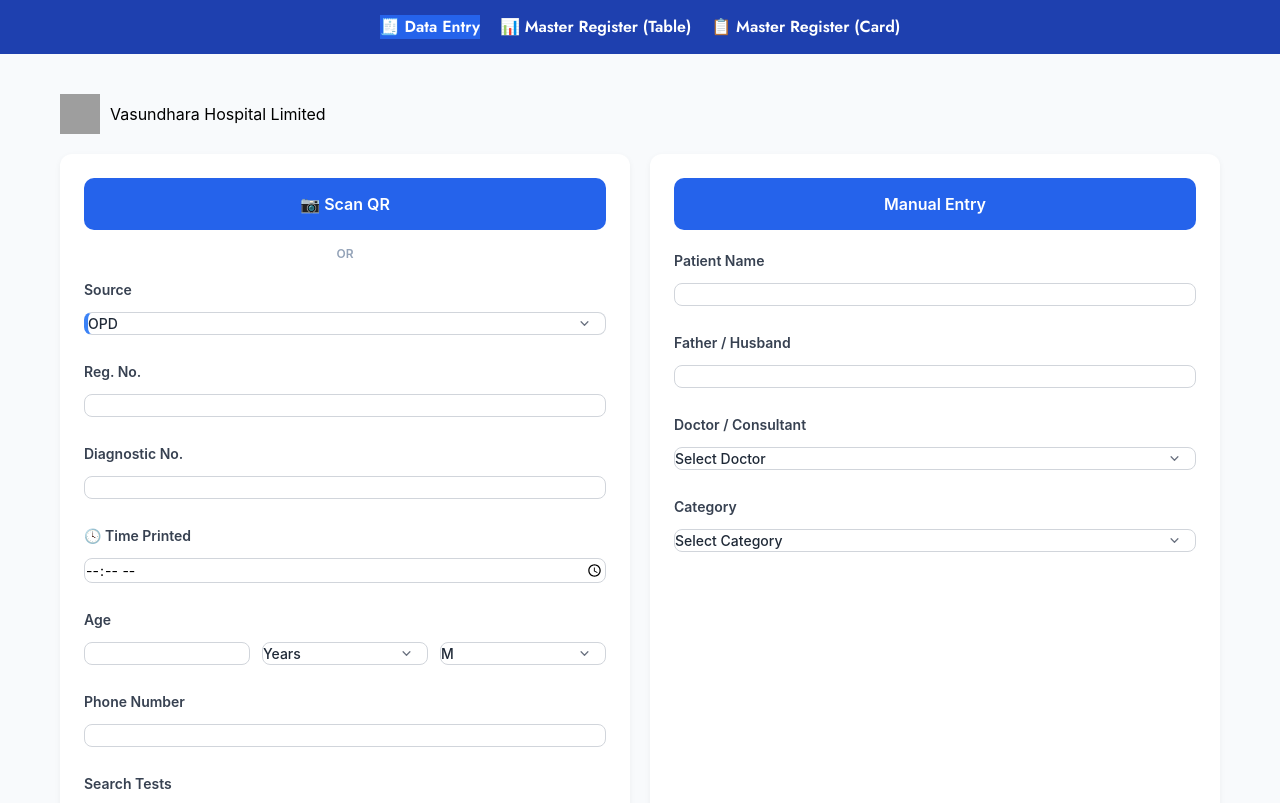
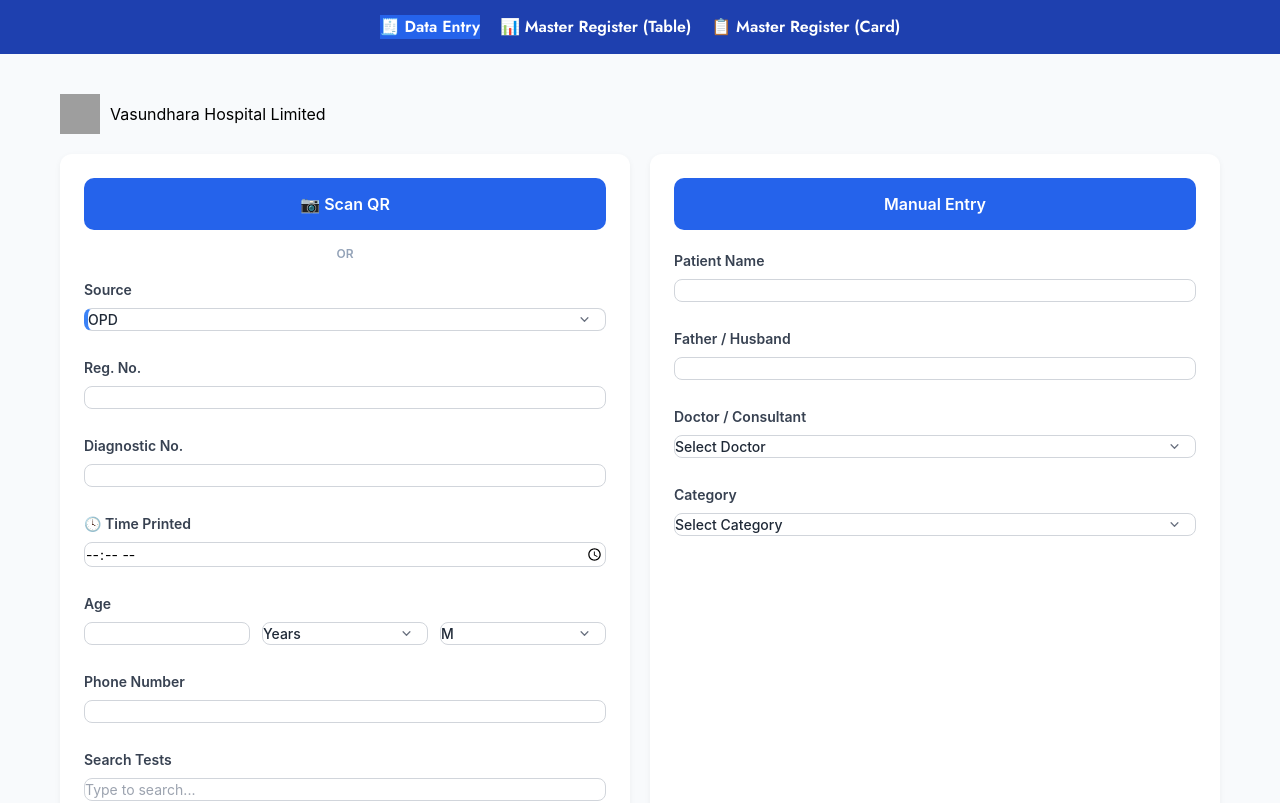
Before and after one commit to dailyephany-rgb/lab, a React (Vite) app: page / in a window 1280 px wide. Shown: the top 803 px of the page. Built offline with nearby package versions, Linux system fonts and the light colour scheme; grey boxes are pictures that could not be loaded.

Commit message:
Update mango.css

```diff
--- a/src/mango.css
+++ b/src/mango.css
@@ -69,7 +69,7 @@
 input,
 select {
   width: 100%;
-  margin-top: 12px;
+  margin-top: 8px;
   margin-bottom: 10px;
   /* Indented 15px from the left so the blinking cursor isn't touching the edge */
   padding-left: 25 px;
```
